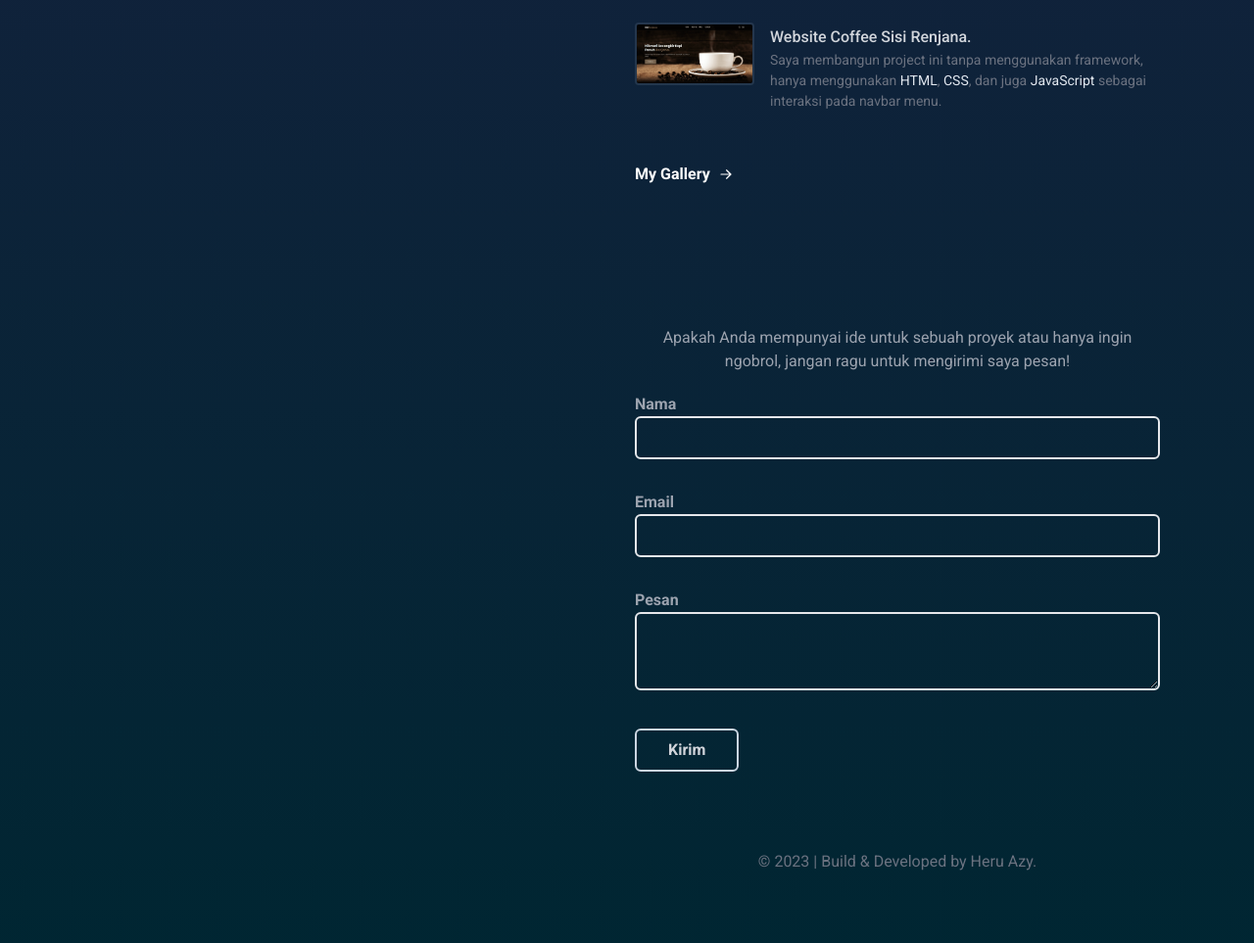
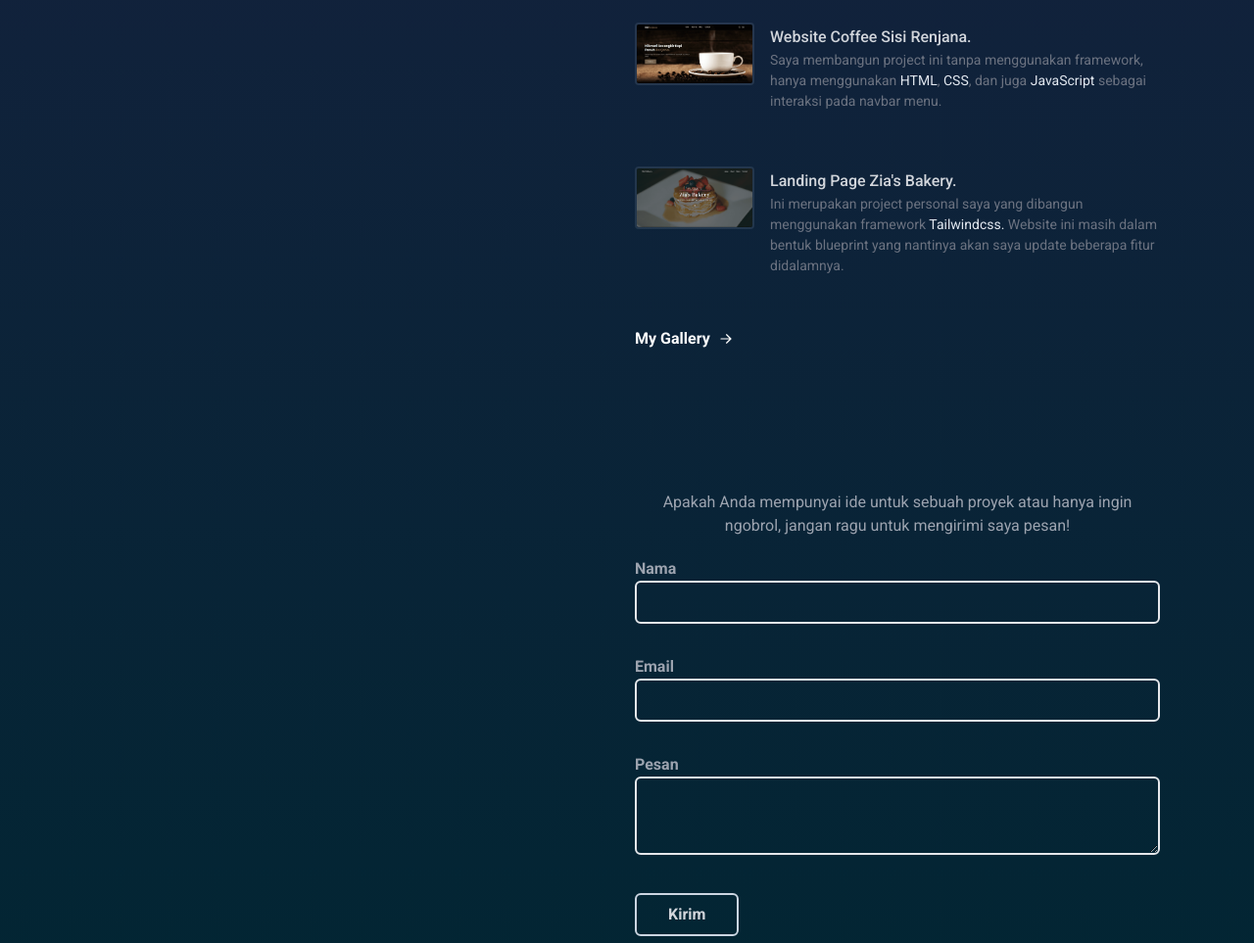
Before and after one commit to HeruAzyy/HeruAzyy.github.io, a website: page index.html in a window 1280 px wide. Shown: the part 1001-1964 px from the top of the page at 98% size. Drawn offline with Linux system fonts and the light colour scheme.

Commit message:
Add: Project zia's bakery

```diff
--- a/index.html
+++ b/index.html
@@ -413,6 +413,52 @@
                     />
                   </div>
                 </li>
+
+                <li class="mb-12">
+                  <div
+                    class="group relative grid gap-4 pb-1 transition-all sm:grid-cols-8 sm:gap-8 md:gap-4 lg:hover:!opacity-100 lg:group-hover/list:opacity-50"
+                  >
+                    <div
+                      class="absolute -inset-x-4 -inset-y-4 z-0 hidden rounded-md transition motion-reduce:transition-none lg:-inset-x-6 lg:block lg:group-hover:bg-slate-800/50 lg:group-hover:shadow-[inset_0_1px_0_0_rgba(148,163,184,0.1)] lg:group-hover:drop-shadow-lg"
+                    ></div>
+
+                    <div class="z-10 sm:order-2 sm:col-span-6">
+                      <h3>
+                        <a
+                          class="group/link inline-flex items-baseline text-base font-medium leading-tight text-gray-300 hover:text-yellow focus-visible:text-yellow"
+                          href="https://github.com/HeruAzyy/mille-crepes"
+                          target="_blank"
+                          rel="noreferrer"
+                          aria-label="Landing Page Zia's Bakery."
+                          ><span
+                            class="absolute -inset-x-4 -inset-y-2.5 hidden rounded md:-inset-x-6 md:-inset-y-4 lg:block"
+                          ></span>
+                          <span>Landing Page Zia's Bakery.</span>
+                        </a>
+                      </h3>
+
+                      <p class="text-sm leading-normal">
+                        Ini merupakan project personal saya yang dibangun
+                        menggunakan framework
+                        <span class="text-slate-200">Tailwindcss.</span> Website
+                        ini masih dalam bentuk blueprint yang nantinya akan saya
+                        update beberapa fitur didalamnya.
+                      </p>
+                    </div>
+
+                    <img
+                      alt="Project-1"
+                      loading="lazy"
+                      width="200"
+                      height="48"
+                      decoding="async"
+                      data-nimg="1"
+                      class="rounded border-2 border-slate-200/10 transition group-hover:border-slate-200/30 sm:order-1 sm:col-span-2 sm:translate-y-1"
+                      style="color: transparent"
+                      src="img/project4.png"
+                    />
+                  </div>
+                </li>
               </ul>
             </div>
 
```
